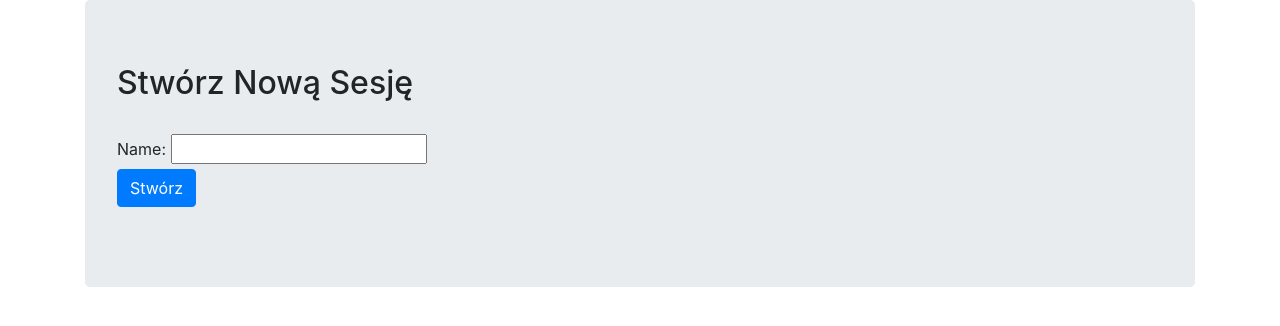
After one commit to nanodroidplplpl/GraTerenowaPWSI, a Django app: page /create_session/ in a window 1280 px wide. The commit adds this page. Shown: the top 326 px of the page. Run offline with Django 4.2, Linux system fonts and the light colour scheme.

Commit message:
Added session/game name in session model Room now displays session/game name

```diff
--- a/GraTerenowaPWSI/urls.py
+++ b/GraTerenowaPWSI/urls.py
@@ -23,7 +23,8 @@ urlpatterns = [
     path('admin/', admin.site.urls),
     path('', views.index, name='index'),
     path('<int:ses_id>/', views.room, name='room'),
-    path('get_new/', views.newses, name='newses'),
-    #path('<int:ses_id>/game/add_score/', views.room, name='name'),
-    path('test_photo', views.test_photo, name='test_photo'),
+    # path('get_new/', views.newses, name='newses'),
+    # path('<int:ses_id>/game/add_score/', views.room, name='name'),
+    # path('test_photo', views.test_photo, name='test_photo'),
+    path('create_session/', views.newses, name='newses')
 ]
--- /dev/null
+++ b/gra/forms.py
@@ -0,0 +1,4 @@
+from django import forms
+
+class CreateNewSession(forms.Form):
+    game_name = forms.CharField(label="Name", max_length=200)
--- a/gra/models.py
+++ b/gra/models.py
@@ -11,6 +11,7 @@ import datetime
 # Create your models here.
 class Sesje(models.Model):
     ses_number = models.CharField(max_length=200)
+    game_name = models.CharField(max_length=200)
     end_time = models.DateTimeField('end date')
     password = models.CharField(max_length=200, default='')
 
--- /dev/null
+++ b/gra/templates/gra/createSession.html
@@ -0,0 +1,19 @@
+{%  extends "gra/baseMenu.html" %}
+
+{% block title %}Stworz Sesje{%  endblock %}
+
+{% block menuContent %}
+ <div class="container">
+            <div class="jumbotron">
+                <h2>Stwórz Nową Sesję</h2>
+                <br/>
+                <form method="post" action="/create_session/" class="form-group">
+                    {% csrf_token %}
+                    {{ form }}
+                    <div class="input-group mb-2 mr-sm-2 mb-sm-0">
+                        <button type="submit" name="create" class="btn btn-primary">Stwórz</button>
+                    </div>
+                </form>
+            </div>
+        </div>
+{% endblock %}
--- a/gra/views.py
+++ b/gra/views.py
@@ -4,6 +4,7 @@ from gra.models import Sesje, Gracze
 import datetime, random
 from django.utils import timezone
 from django.http import HttpResponseRedirect
+from .forms import CreateNewSession
 
 #from game.models import Sesje, Gracze
 #from game.forms import PostScoreForm
@@ -47,18 +48,24 @@ def room(request, ses_id):
 
 
 def newses(request):
-    what = True
-    while(what == True):
-        num = random.randint(100000,1000000)
-        if(Sesje.objects.filter(ses_number=num)):
-            what = True
-        else:
-            what = False
-            s = Sesje(ses_number=num, end_time=timezone.now()+datetime.timedelta(days=7))
+    if request.method == "POST":
+        what = True
+        while what:
+            num = random.randint(100000, 1000000)
+            if Sesje.objects.filter(ses_number=num):
+                what = True
+            else:
+                form = CreateNewSession(request.POST)
+                what = False
+                if form.is_valid():
+                    game_name = form.cleaned_data["game_name"]
+                    s = Sesje(ses_number=num, game_name=game_name, end_time=timezone.now()+datetime.timedelta(days=7))
+                    s.save()
+                    return HttpResponseRedirect("/%i" % num)
+    else:
+        form = CreateNewSession()
 
-    s.save()
-    # return render(request, 'gra/room.html', {'sesja':s})
-    return HttpResponseRedirect("/%i" % num)
+    return render(request, 'gra/createSession.html', {"form": form})
 
 def test_photo(request):
-    return render(request, 'gra/tesserac_ex.html');
+    return render(request, 'gra/tesserac_ex.html')
--- a/templates/gra/index.html
+++ b/templates/gra/index.html
@@ -43,7 +43,7 @@
                 <h3>Dolacz jako host</h3>
                 <br/>
                 <form class="form-inline" method="POST" action="http://127.0.0.1:8000/hostSes">
-                    <input id="sesid" type="plain-text" size=20 class="form-control" placeholder="Nr sesji...">
+                    <input id="sesid" type="text" size=20 class="form-control" placeholder="Nr sesji...">
                     <br/>
                     <input id="sesid" type="password" size=20 class="form-control" placeholder="Haslo...">
                     <button type="submit" class="btn btn-primary" id="behost">Wejdz</button>
@@ -55,8 +55,7 @@
             <div class="jumbotron">
                 <h3>Utwoz nowa</h3>
                 <br/>
-                <form class="form-inline" method="GET" action="http://127.0.0.1:8000/get_new">
-                        <div class="input-group-addon">New</div>
+                <form action="/create_session/">
                     <button type="submit" class="btn btn-primary">Stworz</button>
                 </form>
             </div>
--- a/templates/gra/room.html
+++ b/templates/gra/room.html
@@ -18,11 +18,11 @@
     <body>
         <div class="container">
             <nav class="navbar navbar-toggleable-md navbar-light bg-faded">
-                <h1><a class="navbar-brand" href="">Alkotest</a></h1>
+                <h1><a class="navbar-brand" href="">{{ sesja.game_name }}</a></h1>
                 <div class="collapse navbar-collapse" id="navbarNav">
                     <ul class="navbar-nav">
                         <li class="nav-item mr-0 ml-lg-auto">
-                            <a href=""><img src="{% static 'gra/logo.png' %}"/></a>
+                            <a href=""><img src="/images/grupa_badawcza_logo.png"/></a>
                         </li>
                     </ul>
                 </div>
```
Also changed, not shown: db.sqlite3, gra/migrations/0001_initial.py, gra/migrations/0002_dodanie_kolumny.py (deleted), gra/templates/gra/baseMenu.html (renamed from templates/gra/baseMenu.html).
